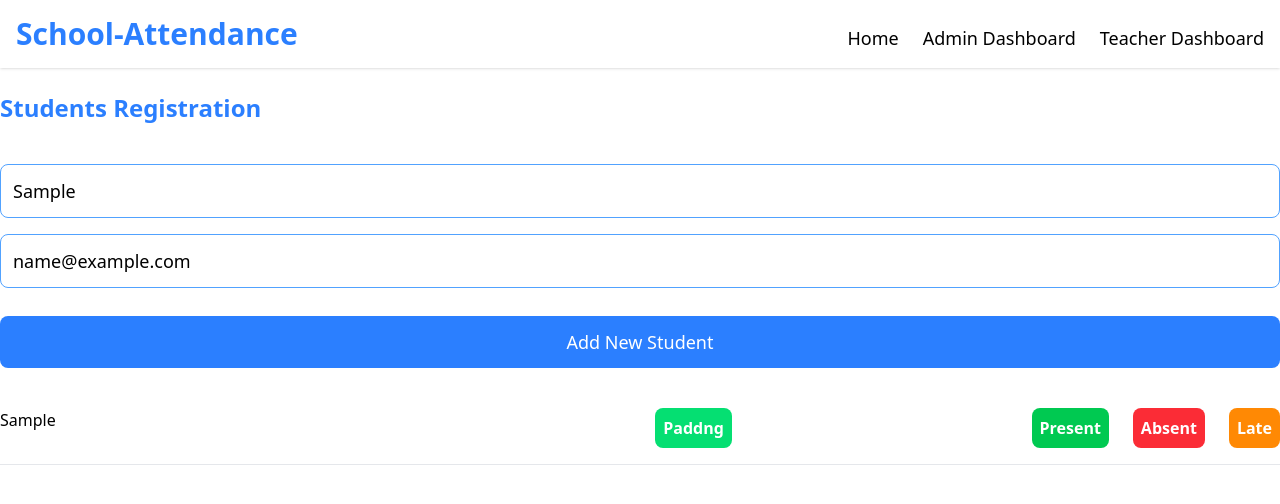
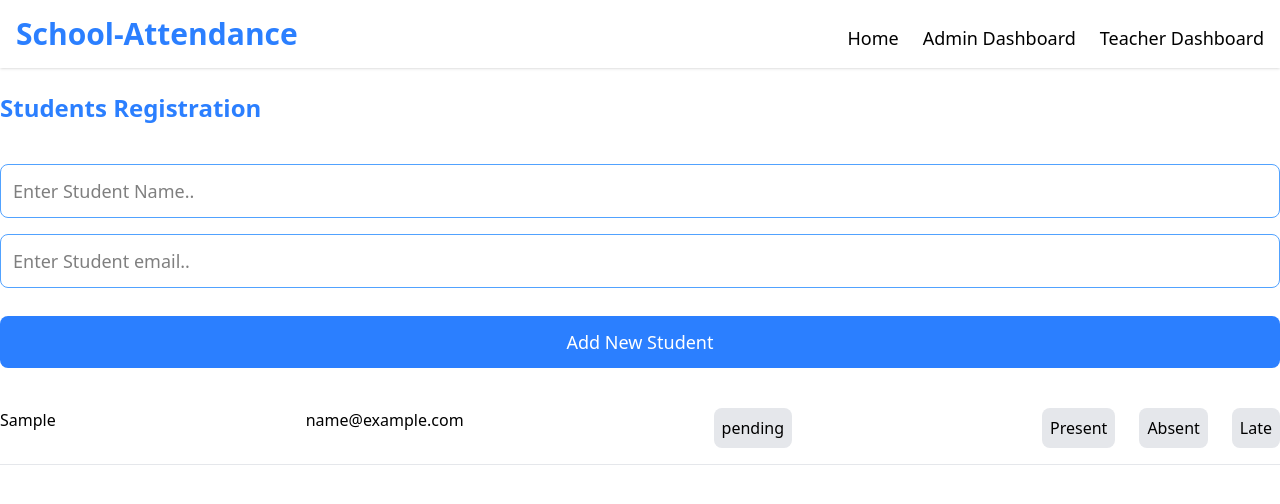
Before and after one commit to Dev-AyubAbdi/Student-Attendance-App, a React (Vite) app: page /adminDashboard in a window 1280 px wide. Both pictures are taken after typing "Sample", "name@example.com" into the empty fields and a click on the button "Add New Student". Shown: the top 504 px of the page. Built offline with nearby package versions, Linux system fonts and the light colour scheme.

Commit message:
resolve colors of and added new components

```diff
--- a/src/App.jsx
+++ b/src/App.jsx
@@ -4,6 +4,7 @@ import { Header } from "./Components/Header";
 import { AdminDashboard } from "./Components/AdminDashboard";
 import { TeacherDashboard } from "./Components/TeacherDashboard";
 import { NewStudents } from "./Components/NewStudents";
+import toast, { Toaster } from 'react-hot-toast';
 
 function App() {
   return (
@@ -15,6 +16,7 @@ function App() {
           <Route path="/TeacherDashboard" element={<TeacherDashboard />} />
           <Route path="/NewStudents" element={<NewStudents />} />
         </Routes>
+        <Toaster />
 
     </>
   );
--- a/src/Components/AdminDashboard.jsx
+++ b/src/Components/AdminDashboard.jsx
@@ -1,6 +1,7 @@
 import React, { useState } from "react";
 
 import StudentLists from "./StudentLists";
+import toast from "react-hot-toast";
 
 
 export const AdminDashboard = () => {
@@ -12,8 +13,15 @@ export const AdminDashboard = () => {
             e.preventDefault();
     }
      const handleAdd = () => {
-        const newStudent = {id: Date.now(), studentName, setStudentGrade};
+        if(!studentName || !studentGrade) {
+                toast.error("Please Add Student")
+                return
+        }
+        const newStudent = {id: Date.now(), studentName, studentGrade};
         setStudents([...students, newStudent])
+        setStudentGrade('')
+        setStudentName('')
+        toast.success("Procced Successed!")
             }
   return (
    <div className="max-w-7xl mx-auto pt-6">
@@ -32,7 +40,7 @@ export const AdminDashboard = () => {
    {
     students.map(student => (
         <div>
-            <StudentLists key={student} student={student} />
+            <StudentLists key={student} studentGrade={studentGrade} student={student} />
         </div>
     ))
    }
--- a/src/Components/StudentLists.jsx
+++ b/src/Components/StudentLists.jsx
@@ -1,24 +1,45 @@
-import React, { useState } from 'react'
-import { Header } from './Header'
+import React, { useState } from "react";
 
-export default function ({student}) {
-    const [status, setStatus] = useState('Paddng')
-    const getBtnStyle = (type) => {
-        if(type === "Present") return 'bg-green-500 text-white'
-        if(type === "Absent") return 'bg-red-500 text-white'
+export default function ({ student, studentGrade }) {
+  const [status, setStatus] = useState("pending");
+
+  const getBtnStyle = (type) => {
+    if (status === type) {
+      if (type === "present") return "bg-green-500 text-white";
+      if (type === "absent") return "bg-red-500 text-white";
+      if (type === "late") return "bg-orange-500 text-white";
     }
+    return "bg-gray-200 text-black";
+  };
   return (
     <div>
-       <div className='flex justify-between border-b border-gray-200 mt-10 pb-4'>
+      <div className="flex justify-between border-b border-gray-200 mt-10 pb-4">
         <h2>{student.studentName}</h2>
-       <p>{student.studentEmail}</p>
-       <p className='bg-green-400 p-2 text-white font-semibold rounded-lg'>{status}</p>
-       <div className='flex space-x-6'>
-        <button onClick={()=> setStatus("Present")} className={`${getBtnStyle('Present')} p-2 text-white font-semibold rounded-lg`}>Present</button>
-        <button onClick={()=> setStatus("Absent")} className='bg-red-500 p-2 text-white font-semibold rounded-lg'>Absent</button>
-        <button onClick={()=> setStatus('Late')} className='bg-orange-400 p-2 text-white font-semibold rounded-lg'>Late</button>
-       </div>
-       </div>
+        <p>{student.studentGrade}</p>
+        <span className={`p-2 rounded-lg ${getBtnStyle(status)}`}>
+          {status}
+        </span>
+        <div className="flex space-x-6">
+          <button
+            onClick={() => setStatus("present")}
+            className={`${getBtnStyle("present")} rounded-lg p-2`}
+          >
+            Present
+          </button>
+          <button
+            onClick={() => setStatus("absent")}
+            className={`${getBtnStyle("absent")} p-2 rounded-lg`}
+          >
+            Absent
+          </button>
+          <button
+            onClick={() => setStatus("late")}
+            className={`${getBtnStyle("late")} p-2 rounded-lg`}
+          >
+            Late
+          </button>
+        </div>
+      </div>
     </div>
-  )
+  );
 }
```
